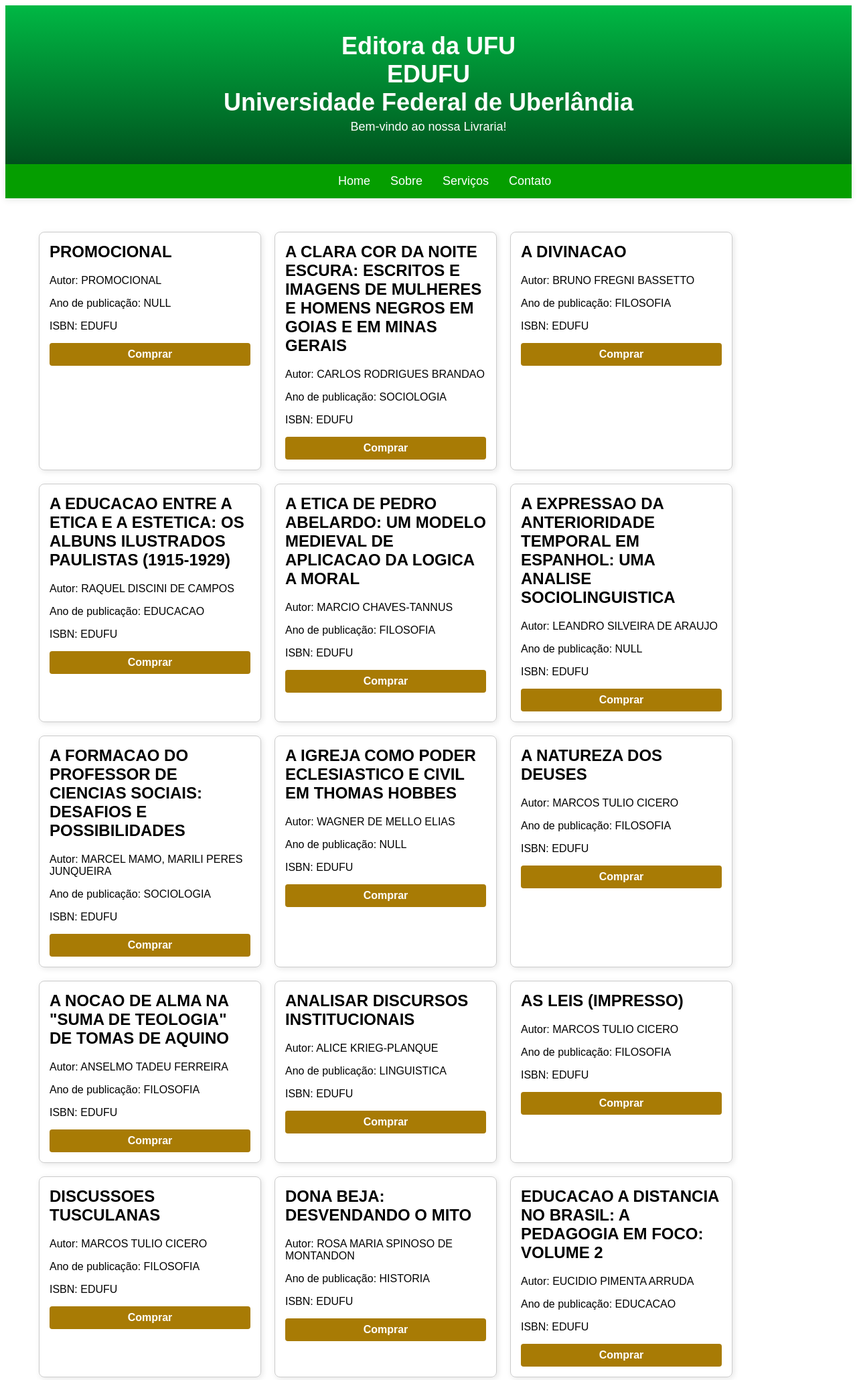
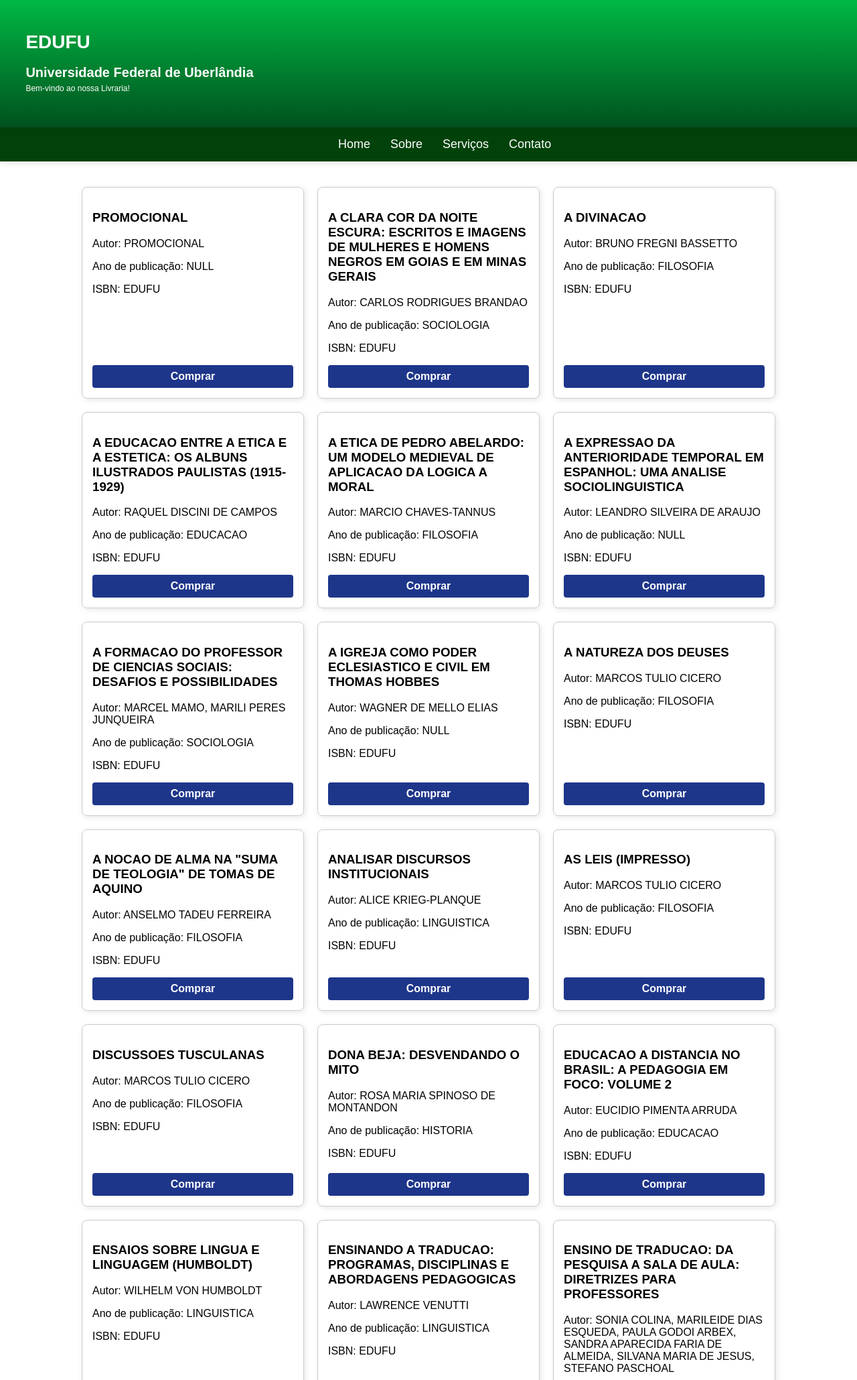
Before and after one commit to Deiner-S/Livraria, a Flask app: page / in a window 1280 px wide. Shown: the top 2060 px of the page at 67% size. Run offline with Flask 3, Linux system fonts and the light colour scheme; data comes from the database, SQL or seed files in the repository.

Commit message:
ajustes header(cor,posicionamento,títulos) botão de compra(cor, posicionamento) frontend home.html

```diff
--- a/src/static/styles.css
+++ b/src/static/styles.css
@@ -1,25 +1,49 @@
 /* Header */
+.body{
+    margin: 0;
+    padding: 0;
+    width: 100%;
+    height: 100%;
+}
+.header div{
+    margin-left: 3%;
+    margin-right: 3%;
+
+
+}
 .header {
     background: linear-gradient(to top, #00521E, #00B844);
-
+    display: flex;
+    align-items: center;     /* Centraliza verticalmente */
+    height: 100vh;           /* Altura da viewport */
     color: white;
-    padding: 40px 0;
-    text-align: center;
+    padding: 20px 0;
+    text-align: left;
+    height: 150px;
+    width: 100%;
 }
 
 .header h1 {
     margin: 0;
-    font-size: 36px;
+    font-size: 28px;
+}
+.header h2 {
+    margin: 0;
+    font-size: 20px;
+}
+.header h3 {
+    margin: 0;
+    font-size: 18px;
 }
 
 .header p {
     margin: 5px 0;
-    font-size: 18px;
+    font-size: 12px;
 }
 
 /* Navbar (agora sem ser fixa) */
 .navbar {
-    background-color: #059E00;
+    background-color: #01420A;
     padding: 15px 0;
     box-shadow: 0 2px 10px rgba(0, 0, 0, 0.1);
 }
@@ -106,20 +130,25 @@
     margin-top: 20px;
 }
 
-.main{
-    padding-top: 50px;
-    padding-left: 50px;
-    padding-right: 50px;
+.main {
+
+    margin: 3%;
 }
+
 .catalogo {
     display: flex;
+    justify-content: center;
     flex-wrap: wrap;
     gap: 20px;
+}
 
 
+.livro {
+    display: flex;
+    flex-direction: column;
+    height: auto;
+    justify-content: space-between;
 
-}
-.livro {
     border: 1px solid #ccc;
     padding: 15px;
     border-radius: 8px;
@@ -195,12 +224,14 @@ input::placeholder {
     font-size: 16px;
     transition: background-color 0.3s ease;
 }
-
+.botao-compra:hover{
+    background-color: #3561F2;
+}
 .botao-compra {
     font-weight: bold;
     width: 100%;
     padding: 8px;
-    background-color: #a87b05;
+    background-color: #1E368A;
     color: white;
     border: none;
     border-radius: 4px;
--- a/src/templates/home.html
+++ b/src/templates/home.html
@@ -6,13 +6,15 @@
     <link rel="stylesheet" href="../static/styles.css">
     <title>EDUFU</title>
 </head>
-<body class = "font">
+<body class = "font body">
     <!-- Header -->
     <header class="header">
-        <h1>Editora da UFU<br>
-            EDUFU<br>
-            Universidade Federal de Uberlândia</h1>
+        <div>
+
+            <h1>EDUFU</h1><br>
+            <h2>Universidade Federal de Uberlândia</h2>
             <p>Bem-vindo ao nossa Livraria!</p>
+        </div>
     </header>
 
     <!-- Navbar -->
@@ -27,23 +29,30 @@
             </ul>
         </div>
     </nav>
-    <main class="main">
+    <main class = "main">
+
         <div class="catalogo">
         {% for livro in livros %}
             <div class="livro">
-                    <h2>{{ livro[1] }}</h2>
+                <div>
+                    <h3>{{ livro[1] }}</h3>
                     <p>Autor: {{ livro[2] }}</p>
                     <p>Ano de publicação: {{ livro[3] }}</p>
                     <p>ISBN: {{ livro[4] }}</p>
+                </div>
                 <form action="/comprar" method="POST">
                     <input type="hidden" name="id" value="{{ livro[0] }}">
                     <input type="hidden" name="titulo" value="{{ livro[1] }}">
                     <input type="hidden" name="autor" value="{{ livro[2] }}">
                     <input type="hidden" name="ano_publicacao" value="{{ livro[3] }}">
                     <input type="hidden" name="isbn" value="{{ livro[4] }}">
+                    <div class="div-button">
                         <button type="submit" class="botao-compra">Comprar</button>
+                    </div>
                 </form>
             </div>
+
+
 
             {% endfor %}
         </div>
```
Lines whose indentation alone changed are shown as unchanged.
